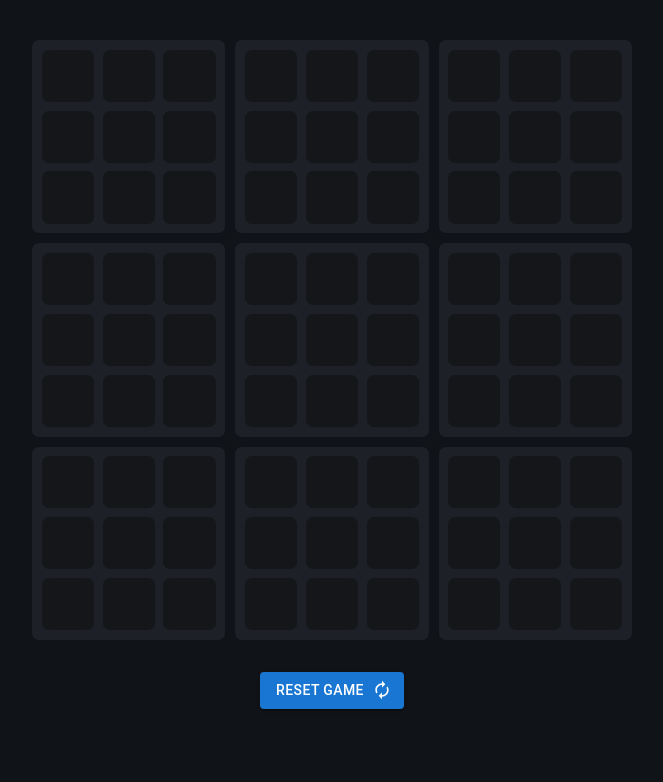
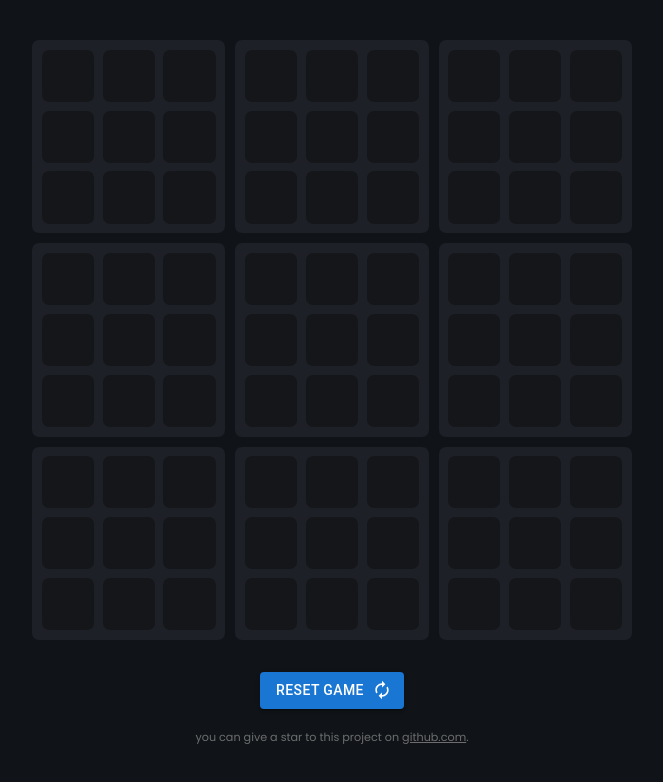
Before and after one commit to furkansancu/super-tic-tac-toe, a React (Create React App) app: page / in a window 1280 px wide. Shown: the top 782 px of the page, without its empty margins (308-971 px from the left). Built offline with nearby package versions, Linux system fonts and the light colour scheme.

Commit message:
attribution added.

```diff
--- a/src/_globals.scss
+++ b/src/_globals.scss
@@ -1,3 +1,4 @@
 $bunker-blue: #101418;
 $shark-blue: #1d2027;
 $wood-smoke: #15161a;
+$gray-text: #6d6d6d;
--- a/src/components/App/App.module.scss
+++ b/src/components/App/App.module.scss
@@ -19,6 +19,18 @@
         margin: 40px auto;
         padding: 0 20px;
     }
+
+    &_Attribution {
+        user-select: none;
+        padding: 20px 0;
+        text-align: center;
+        font-size: 0.7em;
+        color: $gray-text;
+
+        a {
+            color: $gray-text;
+        }
+    }
 }
 
 * {
--- a/src/components/App/App.tsx
+++ b/src/components/App/App.tsx
@@ -13,6 +13,9 @@ function App() {
         <div className={styles.App_Actions}>
           <Controls />
         </div>
+        <div className={styles.App_Attribution}>
+          you can give a star to this project on <a href="https://github.com/furkansancu/super-tic-tac-toe" target="_blank" rel="noopener noreferrer">github.com</a>.
+        </div>
       </div>
     </div>
   )
```
